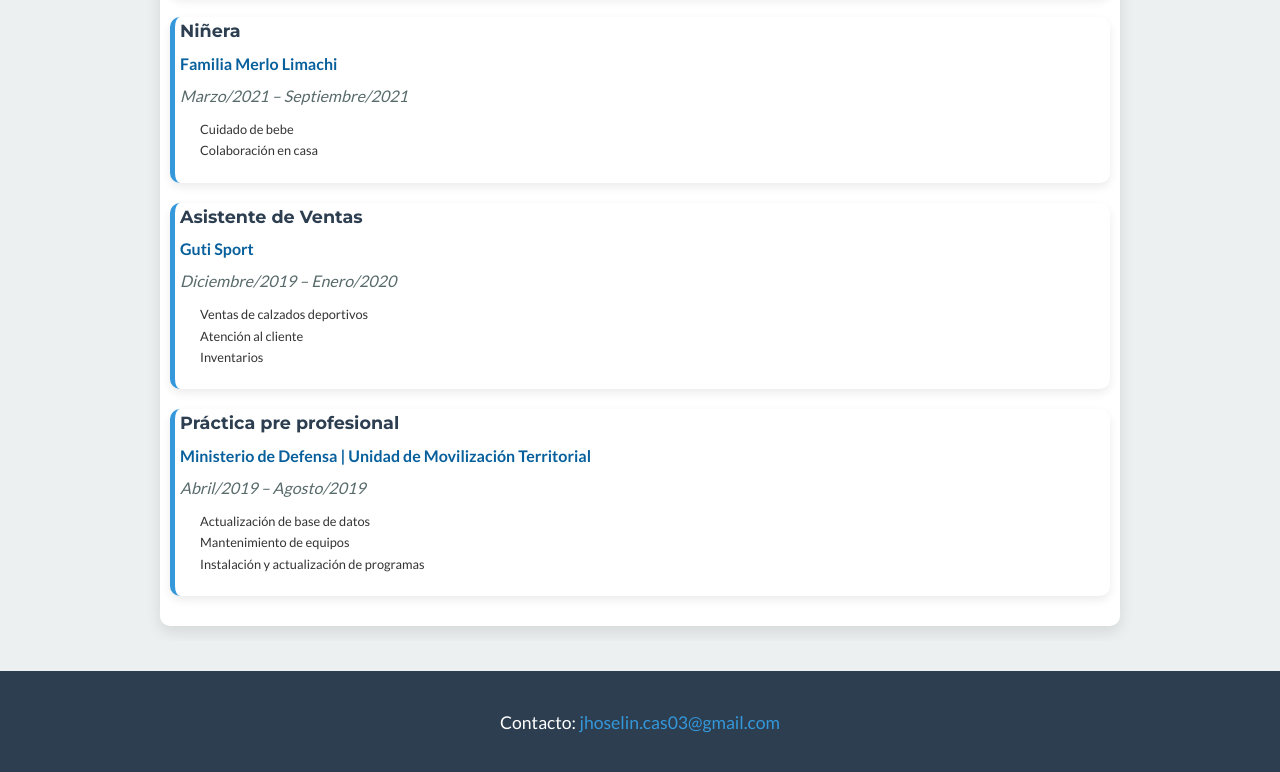
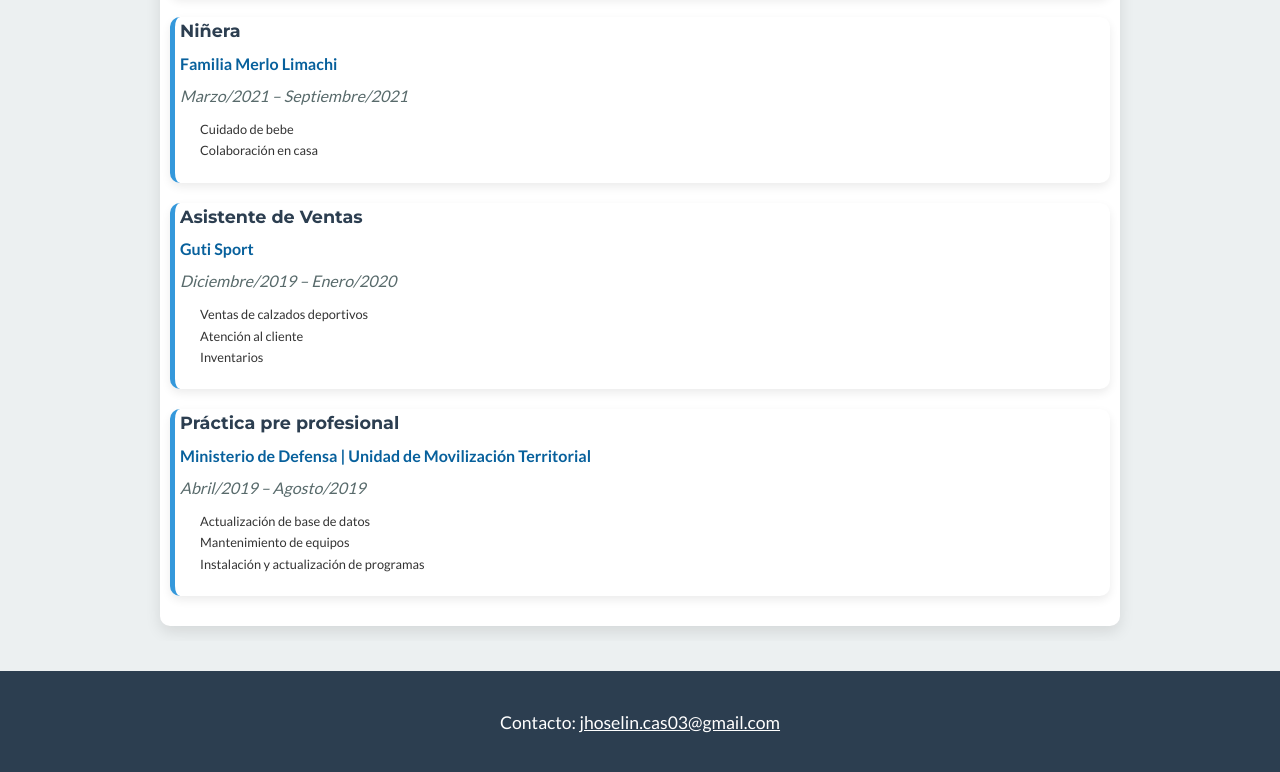
Before and after one commit to JhosiYusara/BlogPersonal, a plain HTML site: page index.html in a window 1280 px wide. Shown: the part 2320-3092 px from the top of the page. Drawn offline with Linux system fonts and the light colour scheme.

Commit message:
correccion (observacion correo)

```diff
--- a/styles.css
+++ b/styles.css
@@ -239,13 +239,13 @@ footer {
     font-size: 1.1rem;
 }
 footer a {
-    color: var(--accent-color);
-    text-decoration: none;
+    color: #ffffff;
+    text-decoration: underline;
     transition: color 0.3s ease-in-out;
 }
 footer a:hover {
-    color: var(--background-color);
-    text-decoration: underline;
+    color: var(--accent-color);
+    text-decoration: none;
 }
 
 /* Media Query para pantallas grandes */
```
